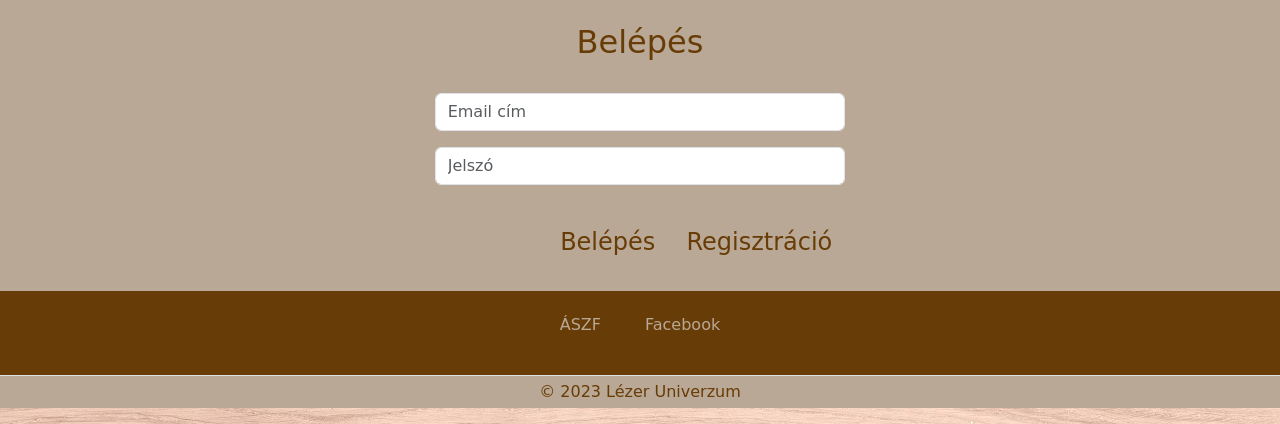
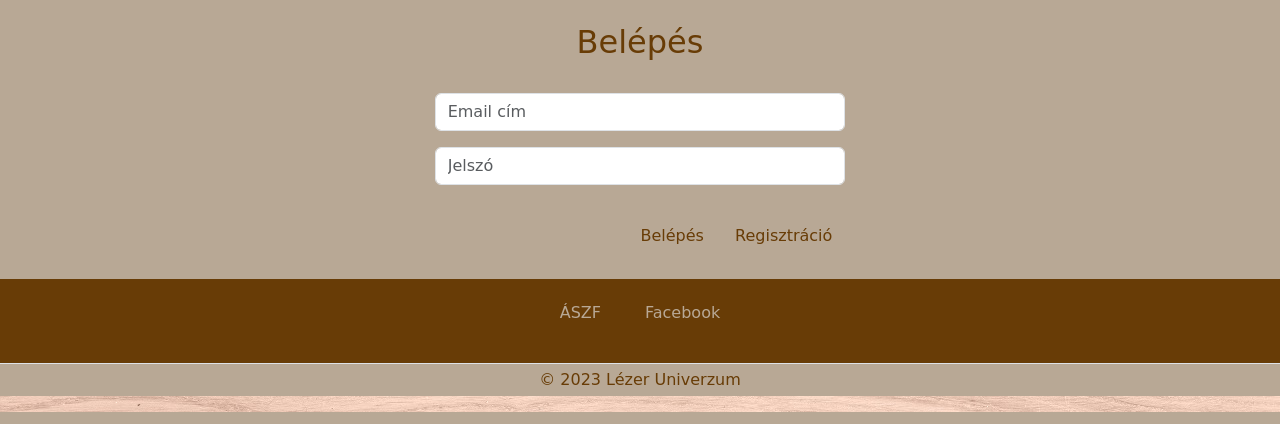
Before and after one commit to kukoveczzsolt/Lezeruniverzum, a PHP site: page /login.php in a window 1280 px wide. Shown: the part 405-829 px from the top of the page. Run offline with PHP 8.4, Linux system fonts and the light colour scheme; some libraries are stand-ins or nearby versions.

Commit message:
belépés betűméret

```diff
--- a/template/_login-form.php
+++ b/template/_login-form.php
@@ -1,6 +1,5 @@
 <?php
-if (isset($_SESSION['email']))
-{
+if (isset($_SESSION['email'])) {
     header('location:index.php');
 }
 include "includes/_login_include.php";
@@ -16,15 +15,19 @@ include "includes/_login_include.php";
         <form action="login.php" method="post">
             <div class="mb-3">
                 <input type="email" class="form-control" id="exampleInputEmail1" placeholder="Email cím" aria-describedby="emailHelp" name="email">
-                <p><?php if(array_key_exists("email",$errors)) {echo $errors["email"];} ?></p>
+                <p><?php if (array_key_exists("email", $errors)) {
+                        echo $errors["email"];
+                    } ?></p>
             </div>
             <div class="mb-3">
                 <input type="password" class="form-control" placeholder="Jelszó" id="exampleInputPassword1" name="jelszo">
-                <p><?php if(array_key_exists("jelszo",$errors)) {echo $errors["jelszo"];} ?></p>
+                <p><?php if (array_key_exists("jelszo", $errors)) {
+                        echo $errors["jelszo"];
+                    } ?></p>
             </div>
             <div class="float-end pb-2">
-            <button type="submit" class="btn primary flex-shrink-0 my-3 fs-4" name="login">Belépés</button>
-            <a href="registration.php" class="btn primary flex-shrink-0 fs-4">Regisztráció</a>
+                <button type="submit" class="btn primary flex-shrink-0 my-3" name="login">Belépés</button>
+                <a href="registration.php" class="btn primary flex-shrink-0">Regisztráció</a>
             </div>
         </form>
     </div>
```
